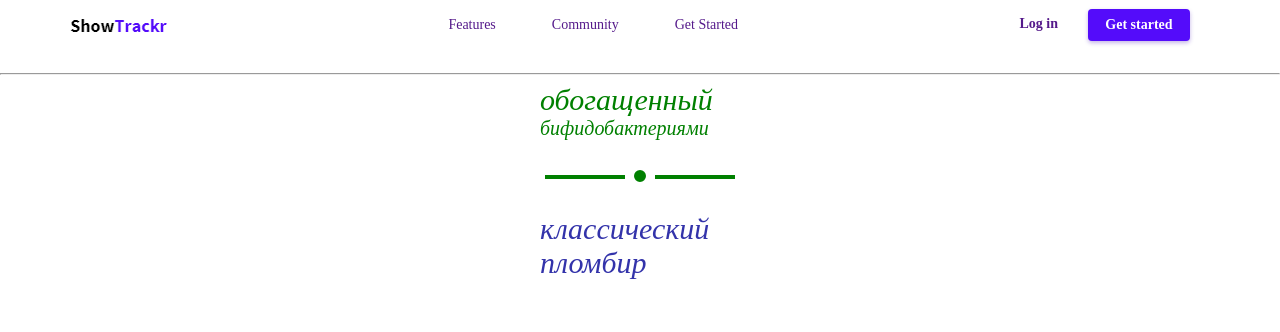
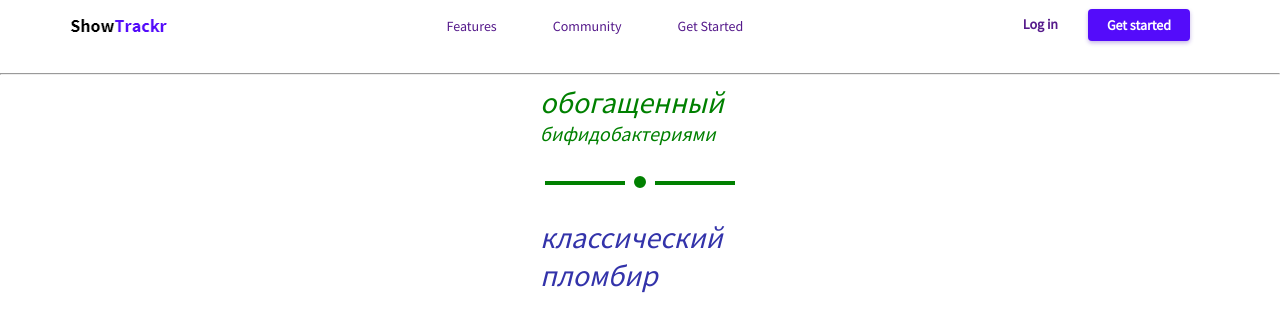
Before and after one commit to KaimNotark/lp-show-trackr, a Vue app: page / in a window 1280 px wide. Shown: the top 332 px of the page. Built offline with nearby package versions, Linux system fonts and the light colour scheme.

Commit message:
add google-font

```diff
--- a/src/App.vue
+++ b/src/App.vue
@@ -1,9 +1,9 @@
 <template>
   <div id="app">
-    <vHeader />
+    <vHeader/>
     <!-- <img alt="Vue logo" src="./assets/logo.png" /> -->
     <!-- <HelloWorld msg="Welcome to Your Vue.js App" /> -->
-    <teach teachText="Упаковка от мороженного" />
+    <teach teachText="Упаковка от мороженного"/>
   </div>
 </template>
 
@@ -18,14 +18,19 @@ export default {
     vHeader,
     // HelloWorld,
     teach
-
   }
 };
 </script>
 
 <style>
+@import url("https://fonts.googleapis.com/css?family=Source+Sans+Pro&display=swap");
+
 body {
   margin: 0;
+  font-family: "Source Sans Pro", sans-serif;
+}
+#app {
+  font-family: "Source Sans Pro", sans-serif;
 }
 /* #app {
   font-family: "Avenir", Helvetica, Arial, sans-serif;
--- a/src/components/vHeader.vue
+++ b/src/components/vHeader.vue
@@ -1,13 +1,9 @@
 <template>
   <div class="header">
-    <link
-      href="https://fonts.googleapis.com/css?family=Source+Sans+Pro&display=swap"
-      rel="stylesheet"
-    />
     <div class="container">
       <div class="header-wrap">
         <div class="header-logo">
-          <img src="../img/header-logo.png" alt="Show Trackr logo" class="header-logo__img" />
+          <img src="../img/header-logo.png" alt="Show Trackr logo" class="header-logo__img">
         </div>
         <nav class="header-navigation">
           <ul class="header-list">
@@ -29,11 +25,11 @@
       </div>
     </div>
   </div>
+  <!-- /header -->
 </template>
 
 <style lang="scss" scoped>
 // @import 'normalize.css';
-
 $font-family-primary: "Source Sans Pro", sans-serif;
 
 html {
--- /dev/null
+++ b/src/fonts/fonts.css
@@ -0,0 +1,14 @@
+@font-face {
+    font-family: 'Source Sans Pro';
+    src: local('Bebas Neue Thin'),
+    local('BebasNeue-Thin'),
+    url('bebasneuethin.woff2') format('woff2'),
+    url('bebasneuethin.woff') format('woff'),
+    url('bebasneuethin.ttf') format('truetype');
+    font-weight: 100;
+    font-style: normal;
+  }
+  /* <link
+  href="https://fonts.googleapis.com/css?family=Source+Sans+Pro&display=swap"
+  rel="stylesheet"
+/> */
```
